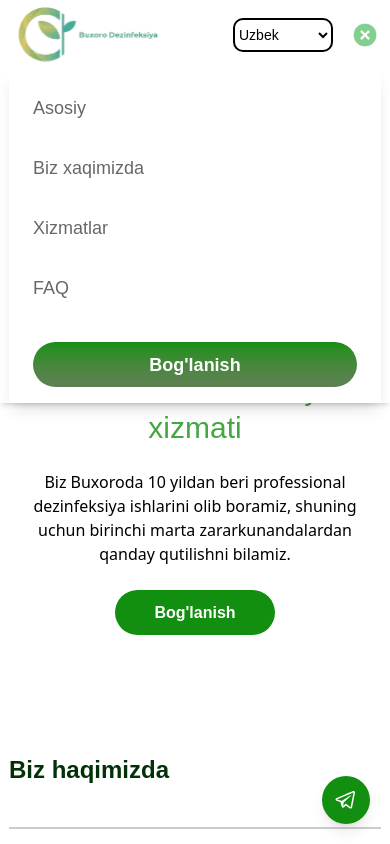
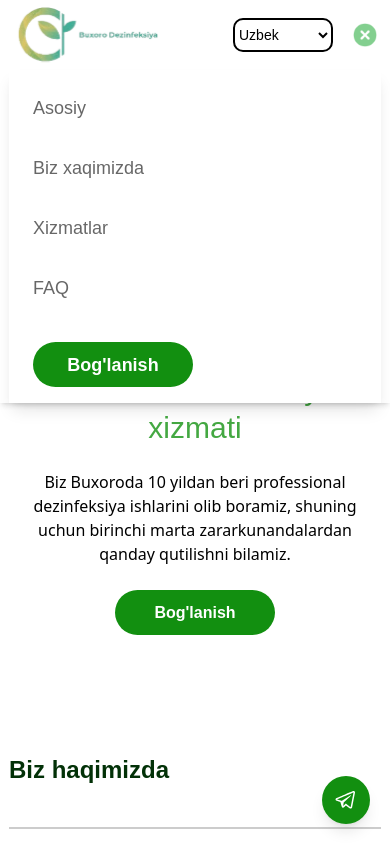
Before and after one commit to JokhaAkhrorov/dezbuxoro, a React (Vite) app: page / in a window 390 px wide. Both pictures are taken after a click on the button "Toggle menu". Shown: the top 844 px of the page. Built offline with nearby package versions, Linux system fonts and the light colour scheme; a web font is replaced by a local one.

Commit message:
button update

```diff
--- a/src/components/Header/Header.jsx
+++ b/src/components/Header/Header.jsx
@@ -49,7 +49,12 @@ const Header = () => {
                             <option value="en">English</option>
                         </select>
 
-                        <button className='hidden lg:block hover:opacity-80 rounded-[25px] w-[160px] xl:w-[190px] h-[45px] xl:h-[49px] bg-gradient-to-t from-[#5F8054] to-[#128F10] text-white font-bold cursor-pointer transition-opacity'>
+                        <button className='hidden lg:block hover:opacity-80 rounded-[25px] w-[160px] xl:w-[190px] h-[45px] xl:h-[49px] bg-gradient-to-t from-[#5F8054] to-[#128F10] text-white font-bold cursor-pointer transition-opacity'
+                            onClick={() => {
+                                const target = document.getElementById('support');
+                                target?.scrollIntoView({ behavior: 'smooth' });
+                            }}
+                        >
                             {t("Bog'lanish")}
                         </button>
 
@@ -107,8 +112,11 @@ const Header = () => {
                                 </a>
                             </li>
                             <li className='mt-4'>
-                                <button className='w-full hover:opacity-80 rounded-[25px] h-[45px] bg-gradient-to-t from-[#5F8054] to-[#128F10] text-white font-bold cursor-pointer transition-opacity'>
-                                    {t("Bog'lanish")}
+                                <button
+                                    className='hover:opacity-65 rounded-[25px] w-[160px] sm:w-[190px] h-[45px] sm:h-[49px] bg-[#128F10] text-white font-bold cursor-pointer transition-opacity duration-300'
+                                    data-aos="zoom-in"
+                                >
+                                    <a href="#support">{t("Bog'lanish")}</a>
                                 </button>
                             </li>
                         </ul>
--- a/src/components/Hero/Hero.jsx
+++ b/src/components/Hero/Hero.jsx
@@ -36,8 +36,12 @@ const Hero = () => {
                         <button
                             className='hover:opacity-65 rounded-[25px] w-[160px] sm:w-[190px] h-[45px] sm:h-[49px] bg-[#128F10] text-white font-bold cursor-pointer transition-opacity duration-300'
                             data-aos="zoom-in"
+                            onClick={() => {
+                                const target = document.getElementById('support');
+                                target?.scrollIntoView({ behavior: 'smooth' });
+                            }}
                         >
-                            <a href="#faq">{t("Bog'lanish")}</a>
+                            {t("Bog'lanish")}
                         </button>
                     </div>
 
--- a/src/components/Support/Support.jsx
+++ b/src/components/Support/Support.jsx
@@ -68,6 +68,7 @@ const Support = () => {
                                 />
                             </div>
 
+
                             <div className='mt-4 mb-5'>
                                 <input
                                     type="tel"
@@ -76,6 +77,9 @@ const Support = () => {
                                     placeholder="+998-94-033-72-12"
                                     required
                                     className="w-full px-4 py-2 sm:py-3 bg-[#E4E4E4] rounded-lg focus:outline-none focus:ring-2 focus:ring-green-500 text-sm sm:text-base"
+                                    onInput={(e) => {
+                                        e.target.value = e.target.value.replace(/[^0-9\+]/g, '');
+                                    }}
                                 />
                             </div>
 
```
